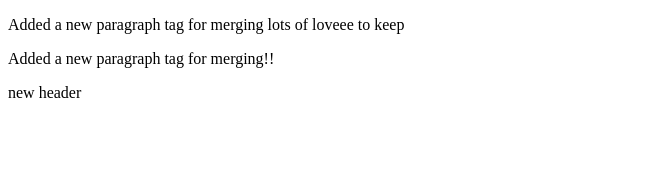
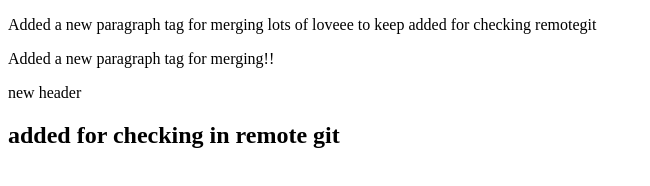
Before and after one commit to vamsikandula03/Git-learning, a plain HTML site: page index.html in a window 1280 px wide. Shown: the whole page, without its empty margins (0-650 px from the left). Drawn offline with Linux system fonts and the light colour scheme.

Commit message:
checking for remotegit to see the action

```diff
--- a/index.html
+++ b/index.html
@@ -7,8 +7,10 @@
 
 </head>
 <body>
-    <p>Added a new paragraph tag for merging lots of loveee to keep </p>
+    <p>Added a new paragraph tag for merging lots of loveee to keep added for checking remotegit </p>
     <p>Added a new paragraph tag for merging!!</p>
     <p>new header</p>
+    <h2>added for checking in remote git</h2>
+
 </body>
 </html>
```
